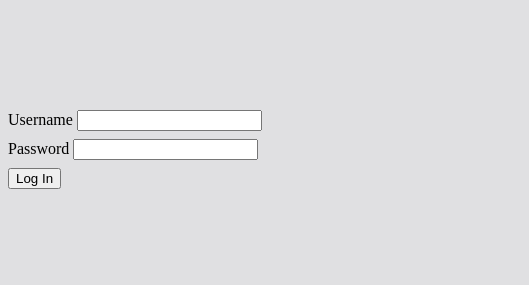
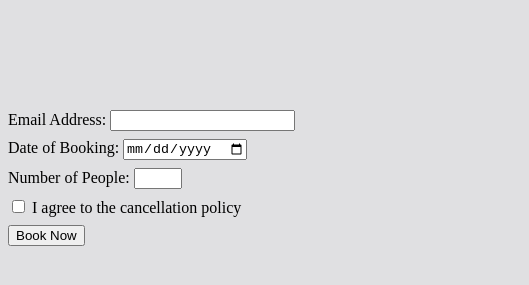
Before and after one commit to metebilgicofficial/PROJECT1, a plain HTML site: page index.html in a window 1280 px wide. Shown: the part 121-406 px from the top of the page, 0-529 px from the left. Drawn offline with Linux system fonts and the light colour scheme.

Commit message:
eeditfully

```diff
--- a/index.html
+++ b/index.html
@@ -14,21 +14,29 @@
   <link rel="stylesheet" href="css/style.css">
 </head>
 <body>
-
-
   <header>
     <img src="img/logo.png">
   </header>
     <form>
       <div>
-        <label for="username">Username</label>
-        <input type="text" id="username" required minlength="2">
+        <label for="email">Email Address:</label>
+        <input type="email" id="email" name="email" required>
       </div>
       <div>
-        <label for="password">Password</label>
-        <input type="password" id="password" required minlength="2">
+        <label for="date">Date of Booking:</label>
+        <input type="date" id="date" name="date" required>
       </div>
-      <button type="submit">Log In</button>
+      <div>
+        <label for="people">Number of People:</label>
+        <input type="number" id="people" name="people" min="1" max="8" required>
+      </div>
+      <div>
+        <label>
+          <input type="checkbox" name="cancellation" required>
+          I agree to the cancellation policy
+        </label>
+      </div>
+      <button type="submit">Book Now</button>
     </form>
   <main>
 
```
